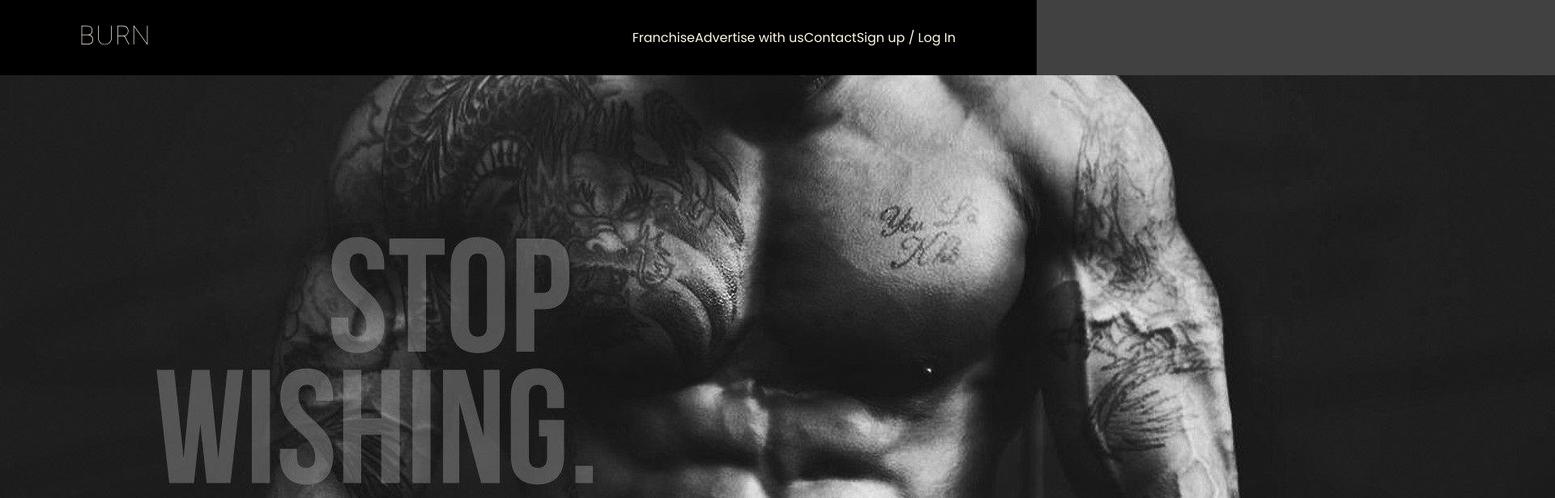
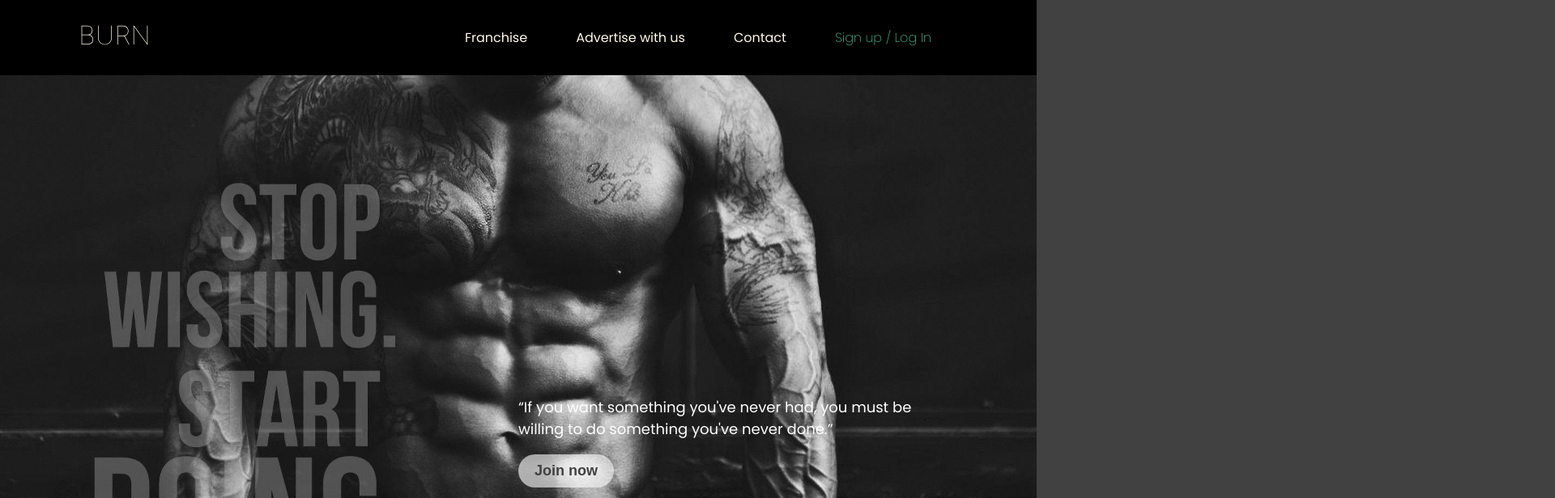
Before and after one commit to Ash310u/Gym-website, a plain HTML site: page index.html in a window 1280 px wide. Shown: the top 616 px of the page at 81% size, 1920 px wide, since content can reach past the window. Drawn offline with Linux system fonts and the light colour scheme.

Commit message:
Commited create object and adding all the css values on it then using Object.assign to Assign the values

```diff
--- a/index.html
+++ b/index.html
@@ -20,10 +20,10 @@
             </div>
             <nav>
                 <ul>
-                    <li id="span"><span>Franchise</span></li>
-                    <li id="span"><span>Advertise with us</span></li>
-                    <li id="span"><span>Contact</span></li>
-                    <li id="span"><span id="log">Sign up / Log In</span></li>
+                    <li class="span"><span>Franchise</span></li>
+                    <li class="span"><span>Advertise with us</span></li>
+                    <li class="span"><span>Contact</span></li>
+                    <li class="span"><span id="log">Sign up / Log In</span></li>
                 </ul>
             </nav>
         </div>
--- a/script.js
+++ b/script.js
@@ -2,7 +2,7 @@
 
 // * design--->
 let allStyles = {
-    backgroundColor : '#414141',
+    backgroundColor: '#414141',
     margin: '0px',
     boxSizing: 'border-box'
 };
@@ -10,10 +10,10 @@ let allObj = document.querySelector('*');
 Object.assign(allObj.style, allStyles);
 
 // body design--->
-let bodyStyles ={
-    margin :'0px',
-    color :'#fff',
-    fontFamily :'Poppins, sans-serif'
+let bodyStyles = {
+    margin: '0px',
+    color: '#fff',
+    fontFamily: 'Poppins, sans-serif'
 };
 let bodyObj = document.body;
 Object.assign(bodyObj.style, bodyStyles);
@@ -42,35 +42,37 @@ let ulStyles = {
     listStyle: 'none'
 };
 
-let ulObj =  document.querySelector('ul');
+let ulObj = document.querySelector('ul');
 Object.assign(ulObj.style, ulStyles);
 
 
 // li span design--->
-let liStyles = {
-    padding: '0px 30px',
-    fontSize: '16px',
-    fontWeight: '#400',
-};
 
-let liObj =  document.getElementsByClassNames('span');
-Object.assign(liObj.style, liStyles);
+// let liStyles = {
+//     padding: '0px 30px',
+//     fontSize: '16px',
+//     fontWeight: '#400',
+// };
 
+// let liObj = document.querySelectorAll('.span');
+// let liObjElement = liObj.forEach(element => {return element;});
+// // console.log(element);
+// Object.assign(liObjElement.style, liStyles);
 
-// document.querySelectorAll("span").forEach((element) => element.style.padding = '0px 30px');
-// document.querySelectorAll("span").forEach((element) => element.style.fontSize = '16px');
-// document.querySelectorAll("span").forEach((element) => element.style.fontWeight = '400');
+document.querySelectorAll("span").forEach((element) => element.style.padding = '0px 30px');
+document.querySelectorAll("span").forEach((element) => element.style.fontSize = '16px');
+document.querySelectorAll("span").forEach((element) => element.style.fontWeight = '400');
 
 // sign up log in design--->
-document.getElementById('log').style.color ='#42BA96';
-document.getElementById('log').style.fontWeight ='200';
+document.getElementById('log').style.color = '#42BA96';
+document.getElementById('log').style.fontWeight = '200';
 
 // container2 design--->
 document.getElementById('container2').style.position = 'relative';
 
 // img design--->
-document.querySelector('img').style.width ='100%';
-document.querySelector('img').style.objectFit ='contain';
+document.querySelector('img').style.width = '100%';
+document.querySelector('img').style.objectFit = 'contain';
 
 // some design--->
 document.getElementById('some').style.position = 'absolute';
```
